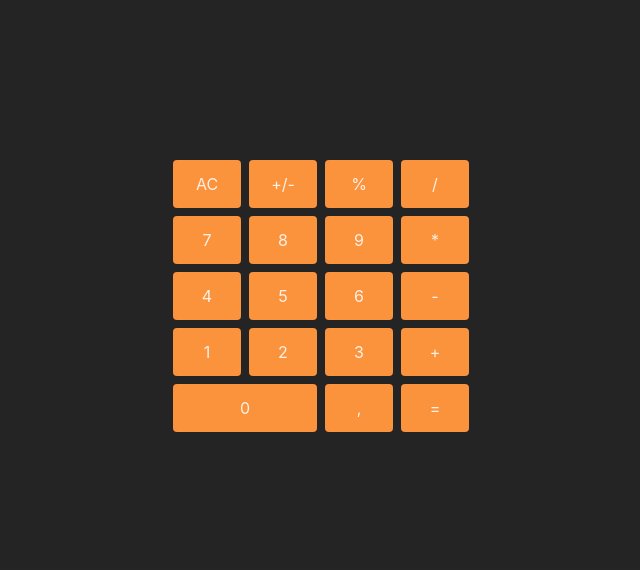
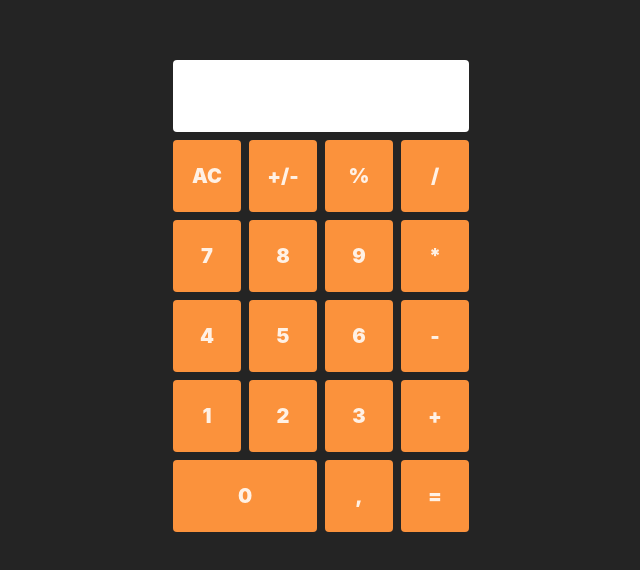
Before and after one commit to MSAugdal/jsBasicsKalkulator, a website built with Vite: page index.html in a window 1280 px wide. Shown: the part 104-674 px from the top of the page, without its empty margins (319-959 px from the left). Built offline with nearby package versions, Linux system fonts and the light colour scheme.

Commit message:
💄 UI update for calculator
added styling for calculator and added a display for it

```diff
--- a/index.html
+++ b/index.html
@@ -10,7 +10,7 @@
 </head>
 
 <body>
-  <div id="app" class="h-lvh w-lvw flex justify-center items-center"></div>
+  <div id="app" class="h-lvh w-lvw font-black text-xl flex justify-center items-center"></div>
   <script type="module" src="/src/main.ts"></script>
 </body>
 
--- a/src/main.ts
+++ b/src/main.ts
@@ -1,9 +1,18 @@
 
 document.querySelector<HTMLDivElement>('#app')!.innerHTML = `
-  <div id="wrapper" class="bg-grey-900 p-3 rounded grid grid-cols-[1fr_1fr_1fr_1fr] grid-rows-[1fr_1fr_1fr_1fr_1fr] gap-2 justify-center items-center ml-auto mr-auto w-3/12 min-h-fit">
+  <div id="display"></div>
+  <div id="wrapper" class="bg-grey-900 p-3 rounded grid grid-cols-4 grid-rows-6 gap-2 justify-center items-center ml-auto mr-auto w-3/12 min-h-fit">
   </div>
 `
 const calc_wrapper: HTMLDivElement | null = document.querySelector<HTMLDivElement>('#wrapper')!
+
+const calc_display: HTMLDivElement = document.createElement("div");
+const disp_style: Array<string> = ["col-span-4", "bg-white", "rounded", "p-3", "pt-9", "pb-9", "text-xl"];
+disp_style.forEach((style) => {
+  calc_display.classList.add(style);
+});
+calc_wrapper.appendChild(calc_display);
+
 const buttons: Array<string> = [
   'AC', '+/-', '%', '/',
   '7', '8', '9', '*',
@@ -12,8 +21,8 @@ const buttons: Array<string> = [
   '0', ',', '='
 ];
 
+const styling: Array<string> = ["hover:scale-[1.02]", "hover:bg-orange-300", "w-[100%]", "h-[100%]", "rounded", "flex", "justify-center", "items-center", "bg-orange-400", "p-3", "m-auto"]
 buttons.forEach((value: string) => {
-  const styling: Array<string> = ["w-[100%]", "h-[100%]", "rounded", "flex", "justify-center", "items-center", "bg-orange-400", "p-3", "m-auto"]
   let buttonElement: HTMLDivElement = document.createElement("div");
 
   if (value === '0') buttonElement.classList.add("col-span-2");
```
